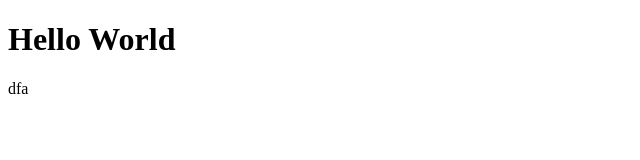
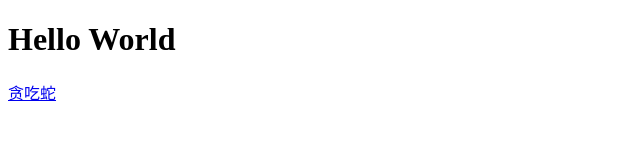
Before and after one commit to YutLee/YutLee.github.io, a plain HTML site: page index.html in a window 1280 px wide. Shown: the full height of the page, 0-640 px from the left. Drawn offline with Linux system fonts and the light colour scheme.

Commit message:
Update index.html

```diff
--- a/index.html
+++ b/index.html
@@ -2,6 +2,6 @@
 <html>
   <body>
     <h1>Hello World</h1>
-    <p>dfa</p>
+    <a href=“https://yutlee.github.io/snake.html”>贪吃蛇</a>
   </body>
 </html>
```
